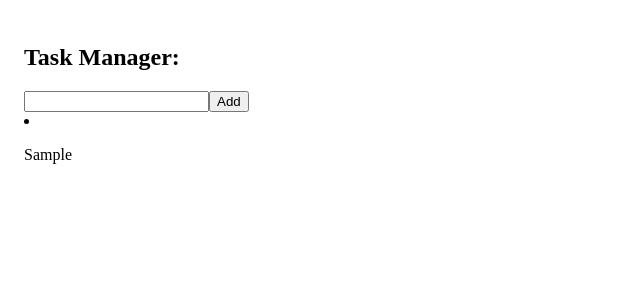
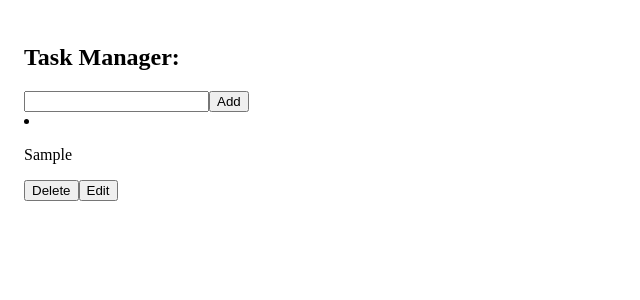
Before and after one commit to Alessandro-Vanzellotti/task-manager, a React (Vite) app: page / in a window 1280 px wide. Both pictures are taken after typing "Sample" into the empty fields and a click on the input "Add". Shown: the top 300 px of the page, without its empty margins (0-640 px from the left). Built offline with nearby package versions, Linux system fonts and the light colour scheme.

Commit message:
reimplementei as funções removeTask e editTask

```diff
--- a/src/App.tsx
+++ b/src/App.tsx
@@ -29,7 +29,7 @@ function App() {
     setNewTask({id: 0, text: "", isCompleted: false});
   }
 
-  /* const removeTask = (itemToRemove: TaskType) => {
+  const removeTask = (itemToRemove: TaskType) => {
     const updatedTaskList: TaskType[] = taskList.filter(item => item.text != itemToRemove.text);
     setTaskList(updatedTaskList);
   }
@@ -37,7 +37,7 @@ function App() {
   const editTask = (itemToEdit: TaskType) => {
     const taskIndex: number = taskList.findIndex(item => item.text == itemToEdit.text);
     console.log(taskIndex);
-  } */
+  }
 
   const toggleTask = (id: number) => {
     const updatedTaskList: TaskType[] = taskList.map(item => {
@@ -57,10 +57,8 @@ function App() {
   return (
     <>
       <header>
+        <h2>Task Manager:</h2>
         <NewTaskForm addNewTask={addNewTask} handleChange={handleChange} newTask={newTask} />
-        {/* <h2>Task Manager:</h2>
-        <input type="text" onChange={handleChange} name="newTask" value={newTask.text} placeholder='Type your task' id="" />
-        <input type="button" onClick={() => addNewTask()} value="Add" /> */}
       </header>
 
       <main>
@@ -70,8 +68,8 @@ function App() {
               key={task.id}
               task={task}
               toggleTask={toggleTask}
-              /* removeTask={removeTask}
-              editTask={editTask} */
+              removeTask={removeTask}
+              editTask={editTask}
               />
           )
         })}
--- a/src/NewTaskForm.tsx
+++ b/src/NewTaskForm.tsx
@@ -9,26 +9,16 @@ type NewTaskFormType = {
 
 export const NewTaskForm: React.FC<NewTaskFormType> = ({addNewTask, handleChange, newTask}) => {
 
-    //const [newTask, setNewTask] = useState<TaskType>({id: 0, text: "", isCompleted: false});
-
     function handleSubmit(e: React.SyntheticEvent) {
-        console.log("handleSubmit");
         e.preventDefault();
         if (newTask.text === "") return;
-
         addNewTask();
-
-        //setNewItem({id: 0, text: "", isCompleted: false});
       }
 
 
     return (
 
-
-
-
         <form onSubmit={(e) => handleSubmit(e)} className="new-item-form">
-            <h2>Task Manager:</h2>
             <input value={newTask.text} onChange={e => handleChange(e)} type="text" id="item" />
             <input type="submit" value="Add" />
         </form>
--- a/src/Task.tsx
+++ b/src/Task.tsx
@@ -4,16 +4,16 @@ import {Task as TaskType} from './types';
 type Props = {
     task: TaskType;
     toggleTask: (id: number) => void;
-    /* removeTask: (item: TaskType) => void;
-    editTask: (item: TaskType) => void; */
+    removeTask: (item: TaskType) => void;
+    editTask: (item: TaskType) => void;
 };
 
-export const Task: React.FC<Props> = ({task, toggleTask}) => {
+export const Task: React.FC<Props> = ({task, toggleTask, removeTask, editTask}) => {
     return (
         <li >
             <p onClick={() => toggleTask(task.id)}>{task.text}</p>
-              {/* <button onClick={() => removeTask(task)}>Delete</button>
-              <button onClick={() => editTask(task)}>Edit</button> */}
+              <button onClick={() => removeTask(task)}>Delete</button>
+              <button onClick={() => editTask(task)}>Edit</button>
         </li>
     )
 }
```
